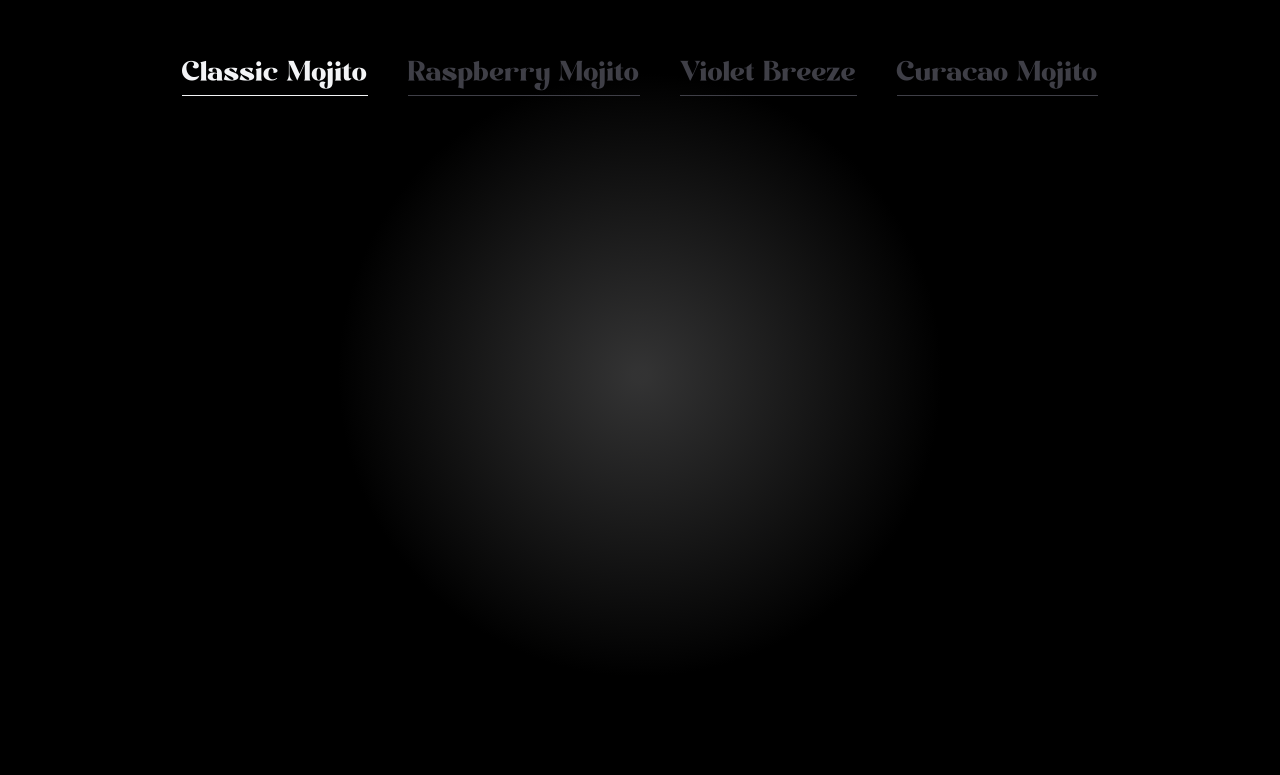
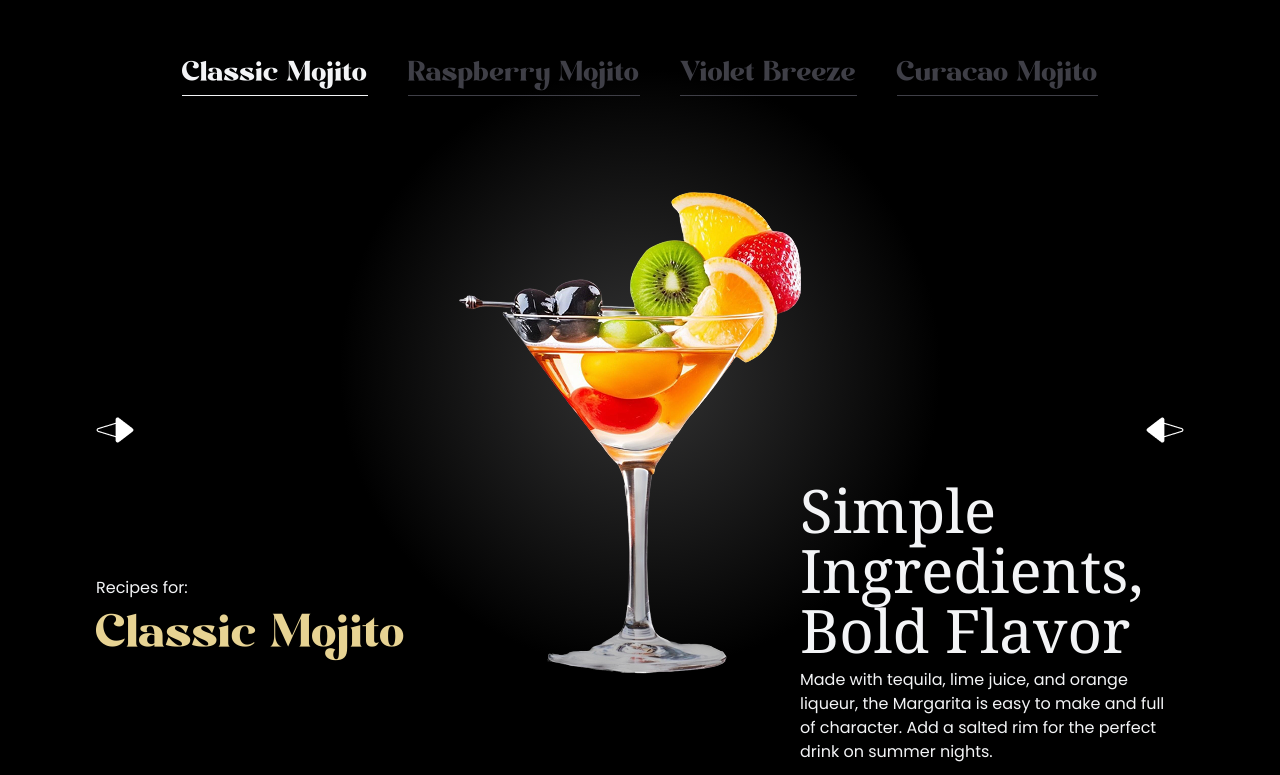
Before and after one commit to Mushaf-Hafeez/Mojito_Cocktail, a React (Vite) app: page / in a window 1280 px wide. Shown: the part 3594-4369 px from the top of the page. Built offline with nearby package versions, Linux system fonts and the light colour scheme; a web font is replaced by a local one.

Commit message:
implementing meun section

```diff
--- a/src/components/Meun.jsx
+++ b/src/components/Meun.jsx
@@ -1,5 +1,5 @@
 import React, { useState } from "react";
-import { allCocktails } from "../../constants";
+import { allCocktails, cocktailLists } from "../../constants";
 
 const Meun = () => {
   const [currentIndex, setCurrentIndex] = useState(0);
@@ -12,13 +12,13 @@ const Meun = () => {
   };
 
   return (
-    <section className="radial-gradient h-screen w-full text-gray-100 px-24 py-20 flex justify-center">
+    <section className="relative radial-gradient -min-h-screen w-full text-gray-100 px-24 py-20 flex flex-col items-center justify-between">
       {/* menu heading */}
       <div className="flex item-center gap-10">
         {allCocktails.map((item, index) => (
           <div onClick={() => goToSlide(index)} key={index}>
             <p
-              className={`text-4xl font-modern-negra cursor-pointer transition-colors duration-300 ${
+              className={`text-4xl font-modern-negra cursor-pointer whitespace-nowrap transition-colors duration-300 ${
                 currentIndex === index
                   ? "text-gray-100 border-b border-gray-100"
                   : "text-zinc-700 border-b border-zinc-700"
@@ -31,6 +31,41 @@ const Meun = () => {
       </div>
 
       {/* Slider section */}
+      <div className="h-8/12 w-full flex justify-between mt-20">
+        <img
+          onClick={() => goToSlide(currentIndex - 1)}
+          src="./images/left-arrow.png"
+          alt="left-arrow"
+          className="h-fit self-center"
+        />
+        <img
+          src={allCocktails[currentIndex].image}
+          alt=""
+          className="object-cover"
+        />
+        <img
+          onClick={() => goToSlide(currentIndex + 1)}
+          src="./images/right-arrow.png"
+          alt="right-arrow"
+          className="h-fit self-center"
+        />
+      </div>
+
+      <div className="w-full flex items-center justify-between font-poppins absolute z-30 bottom-0 px-24">
+        <div className="flex flex-col gap-2">
+          <p>Recipes for:</p>
+          <h2 className="text-6xl font-modern-negra text-yellow">
+            {allCocktails[currentIndex].name}
+          </h2>
+        </div>
+
+        <div className="w-96 flex flex-col gap-2">
+          <h2 className="text-6xl font-serif">
+            {allCocktails[currentIndex].title}
+          </h2>
+          <p>{allCocktails[currentIndex].description}</p>
+        </div>
+      </div>
     </section>
   );
 };
```
